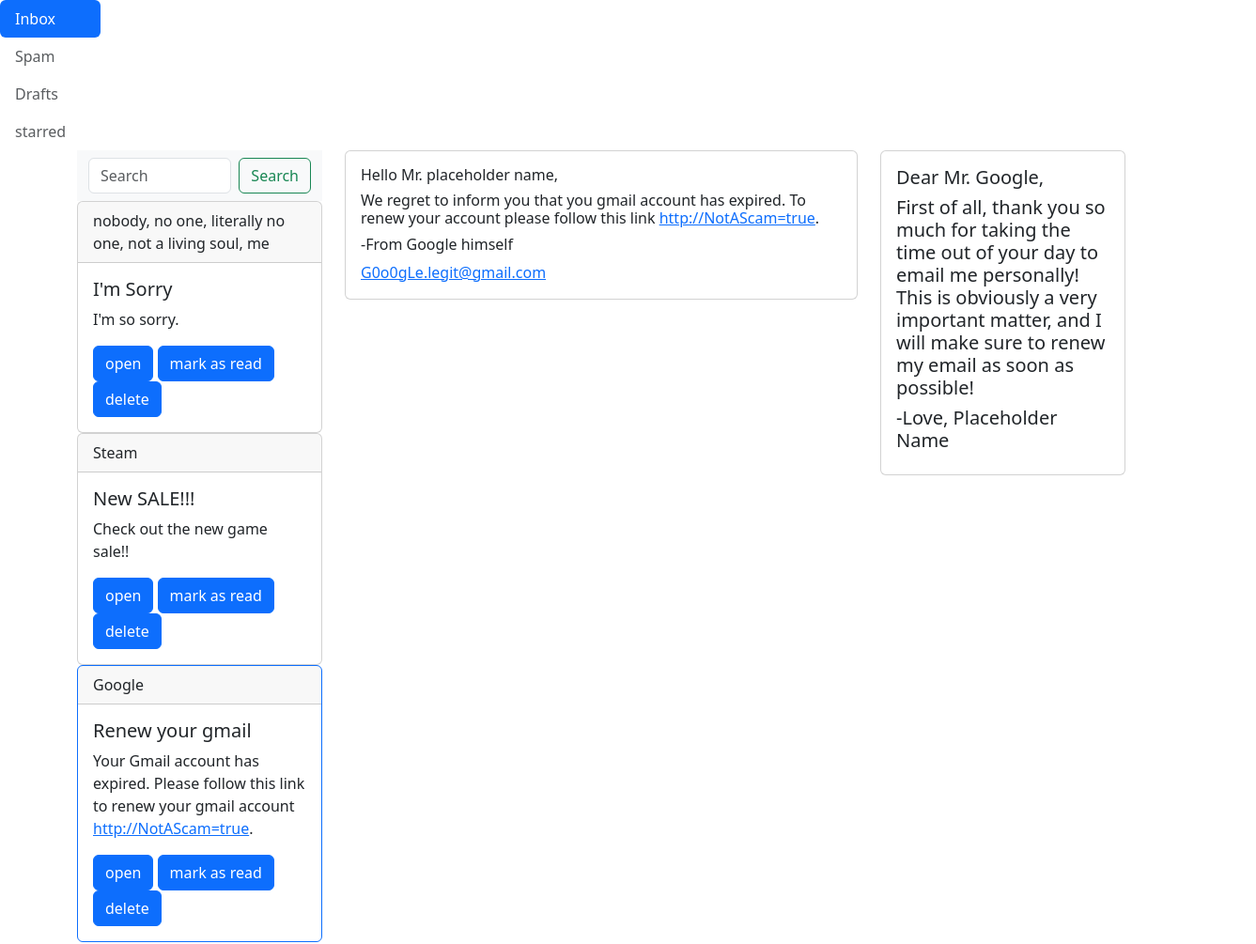
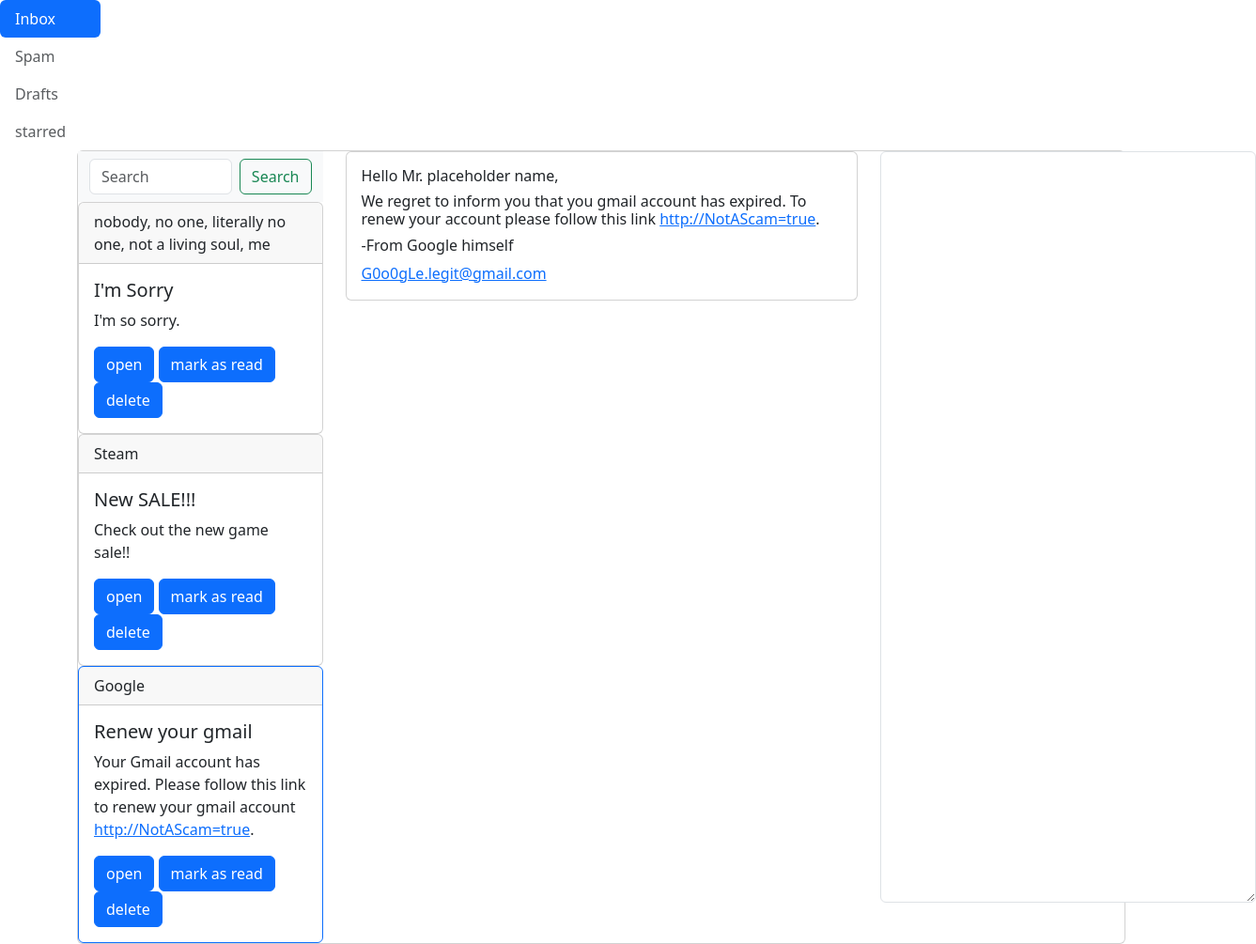
Before and after one commit to Daniel-Galvezcohort238/BootstrapGrid-EmailTemplate, a plain HTML site: page index.html in a window 1280 px wide. Shown: the whole page at 94% size, 1337 px wide, since content can reach past the window. Drawn offline with nearby package versions, Linux system fonts and the light colour scheme.

Commit message:
i dont even know but it said it changes were made

```diff
--- a/index.html
+++ b/index.html
@@ -14,8 +14,11 @@
             <a class="nav-link disabled" aria-disabled="true">Drafts</a>
             <a class="nav-link disabled" aria-disabled="true">starred</a>
         </nav>
+
         <div class="container">
+            <div class="card">
               <div class="row">
+                <div
                   <div class="inbox col">
                       <nav class="navbar bg-body-tertiary">
                           <div class="container-fluid">
@@ -73,12 +76,7 @@
                         </div>
                   </div>
                   <div class="compose col-3 d-none d-xl-block">
-                    <div class="card">
-                        <div class="card-body">
-                            <h5>Dear Mr. Google,</h5>
-                            <h5>First of all, thank you so much for taking the time out of your day to email me personally! This is obviously a very important matter, and I will make sure to renew my email as soon as possible!</h5>
-                            <h5>-Love, Placeholder Name</h5>
-                        </div>
+                    <textarea class="form-control" id="exampleFormControlTextarea1" style="width: 400px; height: 800px;" rows="3"></textarea>
                   </div>
               </div>
             </div>
```
Lines whose indentation alone changed are shown as unchanged.
